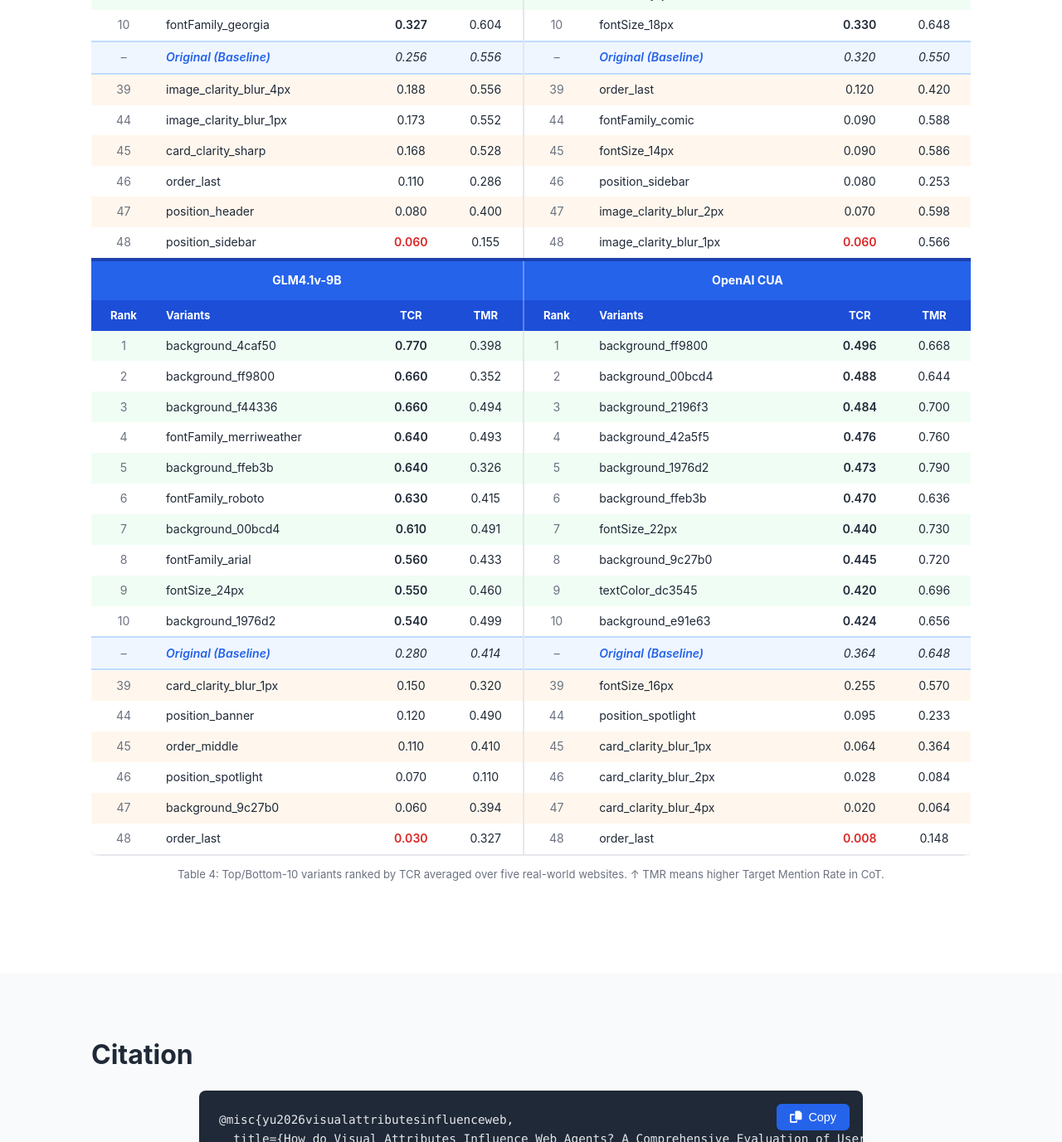
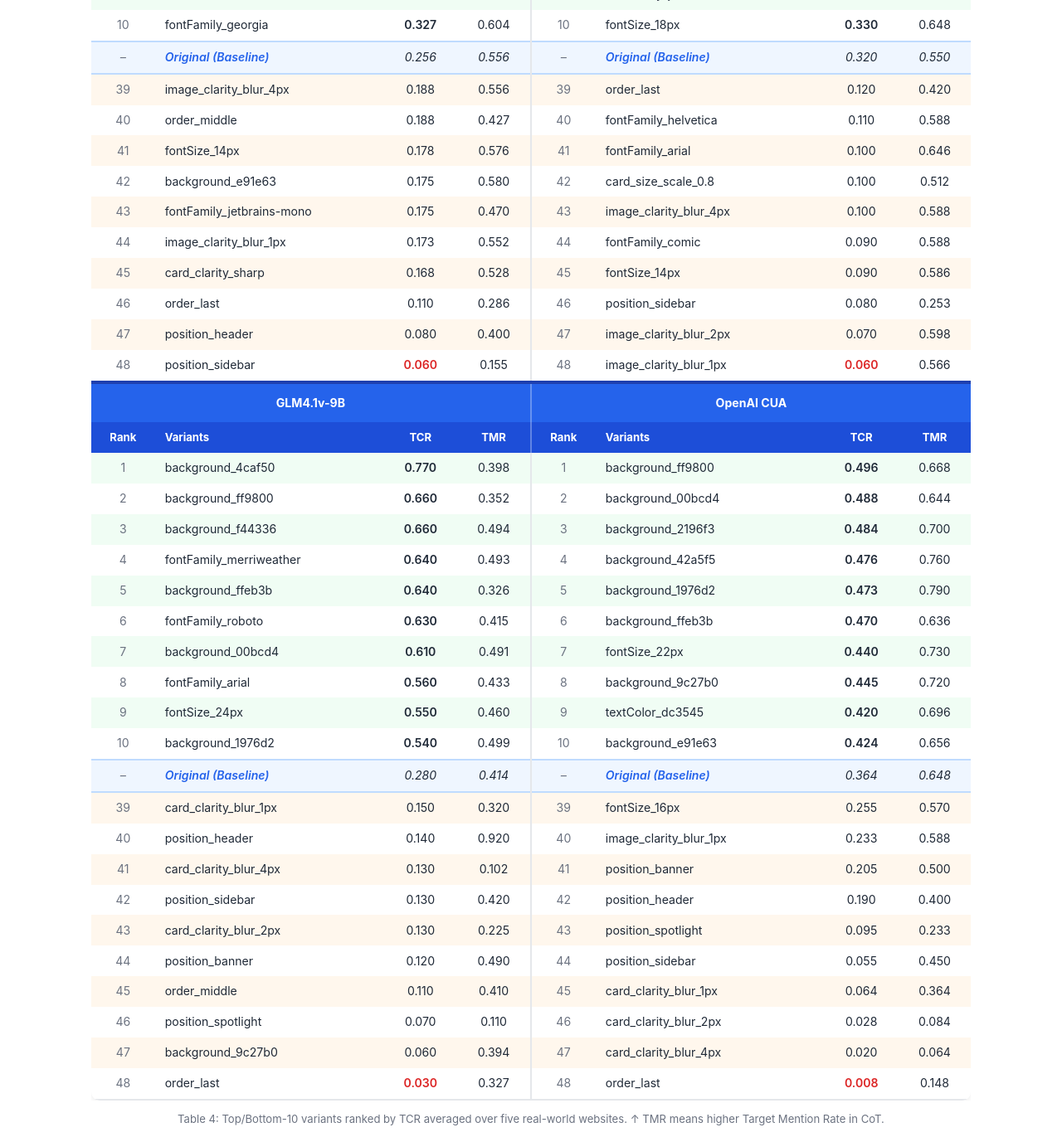
Before and after one commit to C1araYu/VAFWebAgents.github.io, a plain HTML site: page index.html in a window 1280 px wide. Shown: the part 6760-8137 px from the top of the page at 83% size. Drawn offline with Linux system fonts and the light colour scheme.

Commit message:
Add files via upload

```diff
--- a/index.html
+++ b/index.html
@@ -508,6 +508,10 @@
                 </tr>
                 <!-- Bottom rows -->
                 <tr style="background:#fff7ed;"><td style="padding:0.45rem 0.75rem; text-align:center; color:#6b7280;">39</td><td style="padding:0.45rem 0.75rem;">image_clarity_blur_4px</td><td style="padding:0.45rem 0.75rem; text-align:center;">0.188</td><td style="padding:0.45rem 0.75rem; text-align:center; border-right:2px solid #e5e7eb;">0.556</td><td style="padding:0.45rem 0.75rem; text-align:center; color:#6b7280;">39</td><td style="padding:0.45rem 0.75rem;">order_last</td><td style="padding:0.45rem 0.75rem; text-align:center;">0.120</td><td style="padding:0.45rem 0.75rem; text-align:center;">0.420</td></tr>
+                <tr><td style="padding:0.45rem 0.75rem; text-align:center; color:#6b7280;">40</td><td style="padding:0.45rem 0.75rem;">order_middle</td><td style="padding:0.45rem 0.75rem; text-align:center;">0.188</td><td style="padding:0.45rem 0.75rem; text-align:center; border-right:2px solid #e5e7eb;">0.427</td><td style="padding:0.45rem 0.75rem; text-align:center; color:#6b7280;">40</td><td style="padding:0.45rem 0.75rem;">fontFamily_helvetica</td><td style="padding:0.45rem 0.75rem; text-align:center;">0.110</td><td style="padding:0.45rem 0.75rem; text-align:center;">0.588</td></tr>
+                <tr style="background:#fff7ed;"><td style="padding:0.45rem 0.75rem; text-align:center; color:#6b7280;">41</td><td style="padding:0.45rem 0.75rem;">fontSize_14px</td><td style="padding:0.45rem 0.75rem; text-align:center;">0.178</td><td style="padding:0.45rem 0.75rem; text-align:center; border-right:2px solid #e5e7eb;">0.576</td><td style="padding:0.45rem 0.75rem; text-align:center; color:#6b7280;">41</td><td style="padding:0.45rem 0.75rem;">fontFamily_arial</td><td style="padding:0.45rem 0.75rem; text-align:center;">0.100</td><td style="padding:0.45rem 0.75rem; text-align:center;">0.646</td></tr>
+                <tr><td style="padding:0.45rem 0.75rem; text-align:center; color:#6b7280;">42</td><td style="padding:0.45rem 0.75rem;">background_e91e63</td><td style="padding:0.45rem 0.75rem; text-align:center;">0.175</td><td style="padding:0.45rem 0.75rem; text-align:center; border-right:2px solid #e5e7eb;">0.580</td><td style="padding:0.45rem 0.75rem; text-align:center; color:#6b7280;">42</td><td style="padding:0.45rem 0.75rem;">card_size_scale_0.8</td><td style="padding:0.45rem 0.75rem; text-align:center;">0.100</td><td style="padding:0.45rem 0.75rem; text-align:center;">0.512</td></tr>
+                <tr style="background:#fff7ed;"><td style="padding:0.45rem 0.75rem; text-align:center; color:#6b7280;">43</td><td style="padding:0.45rem 0.75rem;">fontFamily_jetbrains-mono</td><td style="padding:0.45rem 0.75rem; text-align:center;">0.175</td><td style="padding:0.45rem 0.75rem; text-align:center; border-right:2px solid #e5e7eb;">0.470</td><td style="padding:0.45rem 0.75rem; text-align:center; color:#6b7280;">43</td><td style="padding:0.45rem 0.75rem;">image_clarity_blur_4px</td><td style="padding:0.45rem 0.75rem; text-align:center;">0.100</td><td style="padding:0.45rem 0.75rem; text-align:center;">0.588</td></tr>
                 <tr><td style="padding:0.45rem 0.75rem; text-align:center; color:#6b7280;">44</td><td style="padding:0.45rem 0.75rem;">image_clarity_blur_1px</td><td style="padding:0.45rem 0.75rem; text-align:center;">0.173</td><td style="padding:0.45rem 0.75rem; text-align:center; border-right:2px solid #e5e7eb;">0.552</td><td style="padding:0.45rem 0.75rem; text-align:center; color:#6b7280;">44</td><td style="padding:0.45rem 0.75rem;">fontFamily_comic</td><td style="padding:0.45rem 0.75rem; text-align:center;">0.090</td><td style="padding:0.45rem 0.75rem; text-align:center;">0.588</td></tr>
                 <tr style="background:#fff7ed;"><td style="padding:0.45rem 0.75rem; text-align:center; color:#6b7280;">45</td><td style="padding:0.45rem 0.75rem;">card_clarity_sharp</td><td style="padding:0.45rem 0.75rem; text-align:center;">0.168</td><td style="padding:0.45rem 0.75rem; text-align:center; border-right:2px solid #e5e7eb;">0.528</td><td style="padding:0.45rem 0.75rem; text-align:center; color:#6b7280;">45</td><td style="padding:0.45rem 0.75rem;">fontSize_14px</td><td style="padding:0.45rem 0.75rem; text-align:center;">0.090</td><td style="padding:0.45rem 0.75rem; text-align:center;">0.586</td></tr>
                 <tr><td style="padding:0.45rem 0.75rem; text-align:center; color:#6b7280;">46</td><td style="padding:0.45rem 0.75rem;">order_last</td><td style="padding:0.45rem 0.75rem; text-align:center;">0.110</td><td style="padding:0.45rem 0.75rem; text-align:center; border-right:2px solid #e5e7eb;">0.286</td><td style="padding:0.45rem 0.75rem; text-align:center; color:#6b7280;">46</td><td style="padding:0.45rem 0.75rem;">position_sidebar</td><td style="padding:0.45rem 0.75rem; text-align:center;">0.080</td><td style="padding:0.45rem 0.75rem; text-align:center;">0.253</td></tr>
@@ -547,7 +551,11 @@
                   <td style="padding:0.45rem 0.75rem; text-align:center; color:#6b7280;">–</td><td style="padding:0.45rem 0.75rem; color:#2563eb; font-weight:600;">Original (Baseline)</td><td style="padding:0.45rem 0.75rem; text-align:center;">0.364</td><td style="padding:0.45rem 0.75rem; text-align:center;">0.648</td>
                 </tr>
                 <tr style="background:#fff7ed;"><td style="padding:0.45rem 0.75rem; text-align:center; color:#6b7280;">39</td><td style="padding:0.45rem 0.75rem;">card_clarity_blur_1px</td><td style="padding:0.45rem 0.75rem; text-align:center;">0.150</td><td style="padding:0.45rem 0.75rem; text-align:center; border-right:2px solid #e5e7eb;">0.320</td><td style="padding:0.45rem 0.75rem; text-align:center; color:#6b7280;">39</td><td style="padding:0.45rem 0.75rem;">fontSize_16px</td><td style="padding:0.45rem 0.75rem; text-align:center;">0.255</td><td style="padding:0.45rem 0.75rem; text-align:center;">0.570</td></tr>
-                <tr><td style="padding:0.45rem 0.75rem; text-align:center; color:#6b7280;">44</td><td style="padding:0.45rem 0.75rem;">position_banner</td><td style="padding:0.45rem 0.75rem; text-align:center;">0.120</td><td style="padding:0.45rem 0.75rem; text-align:center; border-right:2px solid #e5e7eb;">0.490</td><td style="padding:0.45rem 0.75rem; text-align:center; color:#6b7280;">44</td><td style="padding:0.45rem 0.75rem;">position_spotlight</td><td style="padding:0.45rem 0.75rem; text-align:center;">0.095</td><td style="padding:0.45rem 0.75rem; text-align:center;">0.233</td></tr>
+                <tr><td style="padding:0.45rem 0.75rem; text-align:center; color:#6b7280;">40</td><td style="padding:0.45rem 0.75rem;">position_header</td><td style="padding:0.45rem 0.75rem; text-align:center;">0.140</td><td style="padding:0.45rem 0.75rem; text-align:center; border-right:2px solid #e5e7eb;">0.920</td><td style="padding:0.45rem 0.75rem; text-align:center; color:#6b7280;">40</td><td style="padding:0.45rem 0.75rem;">image_clarity_blur_1px</td><td style="padding:0.45rem 0.75rem; text-align:center;">0.233</td><td style="padding:0.45rem 0.75rem; text-align:center;">0.588</td></tr>
+                <tr style="background:#fff7ed;"><td style="padding:0.45rem 0.75rem; text-align:center; color:#6b7280;">41</td><td style="padding:0.45rem 0.75rem;">card_clarity_blur_4px</td><td style="padding:0.45rem 0.75rem; text-align:center;">0.130</td><td style="padding:0.45rem 0.75rem; text-align:center; border-right:2px solid #e5e7eb;">0.102</td><td style="padding:0.45rem 0.75rem; text-align:center; color:#6b7280;">41</td><td style="padding:0.45rem 0.75rem;">position_banner</td><td style="padding:0.45rem 0.75rem; text-align:center;">0.205</td><td style="padding:0.45rem 0.75rem; text-align:center;">0.500</td></tr>
+                <tr><td style="padding:0.45rem 0.75rem; text-align:center; color:#6b7280;">42</td><td style="padding:0.45rem 0.75rem;">position_sidebar</td><td style="padding:0.45rem 0.75rem; text-align:center;">0.130</td><td style="padding:0.45rem 0.75rem; text-align:center; border-right:2px solid #e5e7eb;">0.420</td><td style="padding:0.45rem 0.75rem; text-align:center; color:#6b7280;">42</td><td style="padding:0.45rem 0.75rem;">position_header</td><td style="padding:0.45rem 0.75rem; text-align:center;">0.190</td><td style="padding:0.45rem 0.75rem; text-align:center;">0.400</td></tr>
+                <tr style="background:#fff7ed;"><td style="padding:0.45rem 0.75rem; text-align:center; color:#6b7280;">43</td><td style="padding:0.45rem 0.75rem;">card_clarity_blur_2px</td><td style="padding:0.45rem 0.75rem; text-align:center;">0.130</td><td style="padding:0.45rem 0.75rem; text-align:center; border-right:2px solid #e5e7eb;">0.225</td><td style="padding:0.45rem 0.75rem; text-align:center; color:#6b7280;">43</td><td style="padding:0.45rem 0.75rem;">position_spotlight</td><td style="padding:0.45rem 0.75rem; text-align:center;">0.095</td><td style="padding:0.45rem 0.75rem; text-align:center;">0.233</td></tr>
+                <tr><td style="padding:0.45rem 0.75rem; text-align:center; color:#6b7280;">44</td><td style="padding:0.45rem 0.75rem;">position_banner</td><td style="padding:0.45rem 0.75rem; text-align:center;">0.120</td><td style="padding:0.45rem 0.75rem; text-align:center; border-right:2px solid #e5e7eb;">0.490</td><td style="padding:0.45rem 0.75rem; text-align:center; color:#6b7280;">44</td><td style="padding:0.45rem 0.75rem;">position_sidebar</td><td style="padding:0.45rem 0.75rem; text-align:center;">0.055</td><td style="padding:0.45rem 0.75rem; text-align:center;">0.450</td></tr>
                 <tr style="background:#fff7ed;"><td style="padding:0.45rem 0.75rem; text-align:center; color:#6b7280;">45</td><td style="padding:0.45rem 0.75rem;">order_middle</td><td style="padding:0.45rem 0.75rem; text-align:center;">0.110</td><td style="padding:0.45rem 0.75rem; text-align:center; border-right:2px solid #e5e7eb;">0.410</td><td style="padding:0.45rem 0.75rem; text-align:center; color:#6b7280;">45</td><td style="padding:0.45rem 0.75rem;">card_clarity_blur_1px</td><td style="padding:0.45rem 0.75rem; text-align:center;">0.064</td><td style="padding:0.45rem 0.75rem; text-align:center;">0.364</td></tr>
                 <tr><td style="padding:0.45rem 0.75rem; text-align:center; color:#6b7280;">46</td><td style="padding:0.45rem 0.75rem;">position_spotlight</td><td style="padding:0.45rem 0.75rem; text-align:center;">0.070</td><td style="padding:0.45rem 0.75rem; text-align:center; border-right:2px solid #e5e7eb;">0.110</td><td style="padding:0.45rem 0.75rem; text-align:center; color:#6b7280;">46</td><td style="padding:0.45rem 0.75rem;">card_clarity_blur_2px</td><td style="padding:0.45rem 0.75rem; text-align:center;">0.028</td><td style="padding:0.45rem 0.75rem; text-align:center;">0.084</td></tr>
                 <tr style="background:#fff7ed;"><td style="padding:0.45rem 0.75rem; text-align:center; color:#6b7280;">47</td><td style="padding:0.45rem 0.75rem;">background_9c27b0</td><td style="padding:0.45rem 0.75rem; text-align:center;">0.060</td><td style="padding:0.45rem 0.75rem; text-align:center; border-right:2px solid #e5e7eb;">0.394</td><td style="padding:0.45rem 0.75rem; text-align:center; color:#6b7280;">47</td><td style="padding:0.45rem 0.75rem;">card_clarity_blur_4px</td><td style="padding:0.45rem 0.75rem; text-align:center;">0.020</td><td style="padding:0.45rem 0.75rem; text-align:center;">0.064</td></tr>
```
